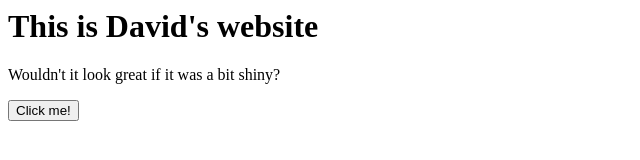
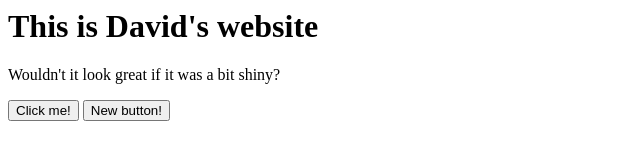
Before and after one commit to dhedey/codefirstgirls-test, a plain HTML site: page index.html in a window 1280 px wide. Shown: the whole page, without its empty margins (0-640 px from the left). Drawn offline with Linux system fonts and the light colour scheme.

Commit message:
Add new button

```diff
--- a/index.html
+++ b/index.html
@@ -10,4 +10,5 @@
 
 
     <button>Click me!</button>
+    <button>New button!</button>
 </body>
```
